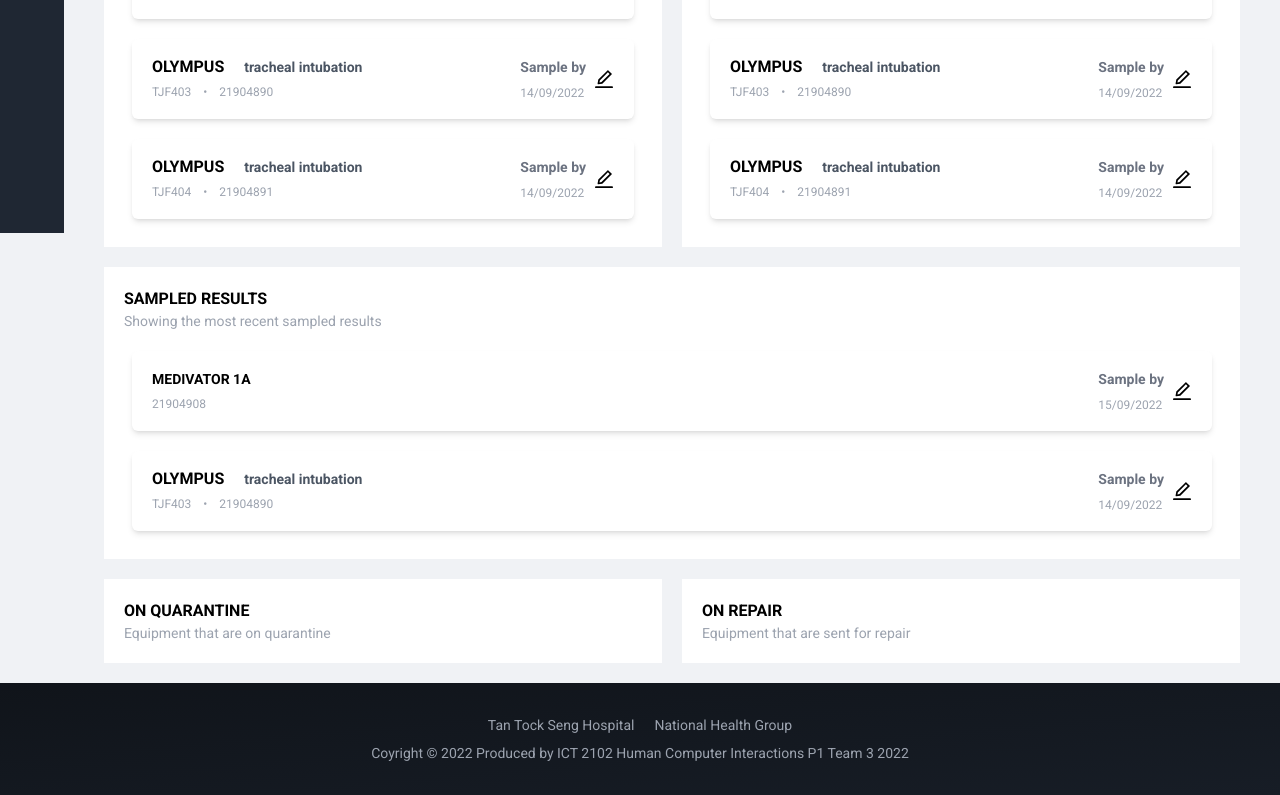
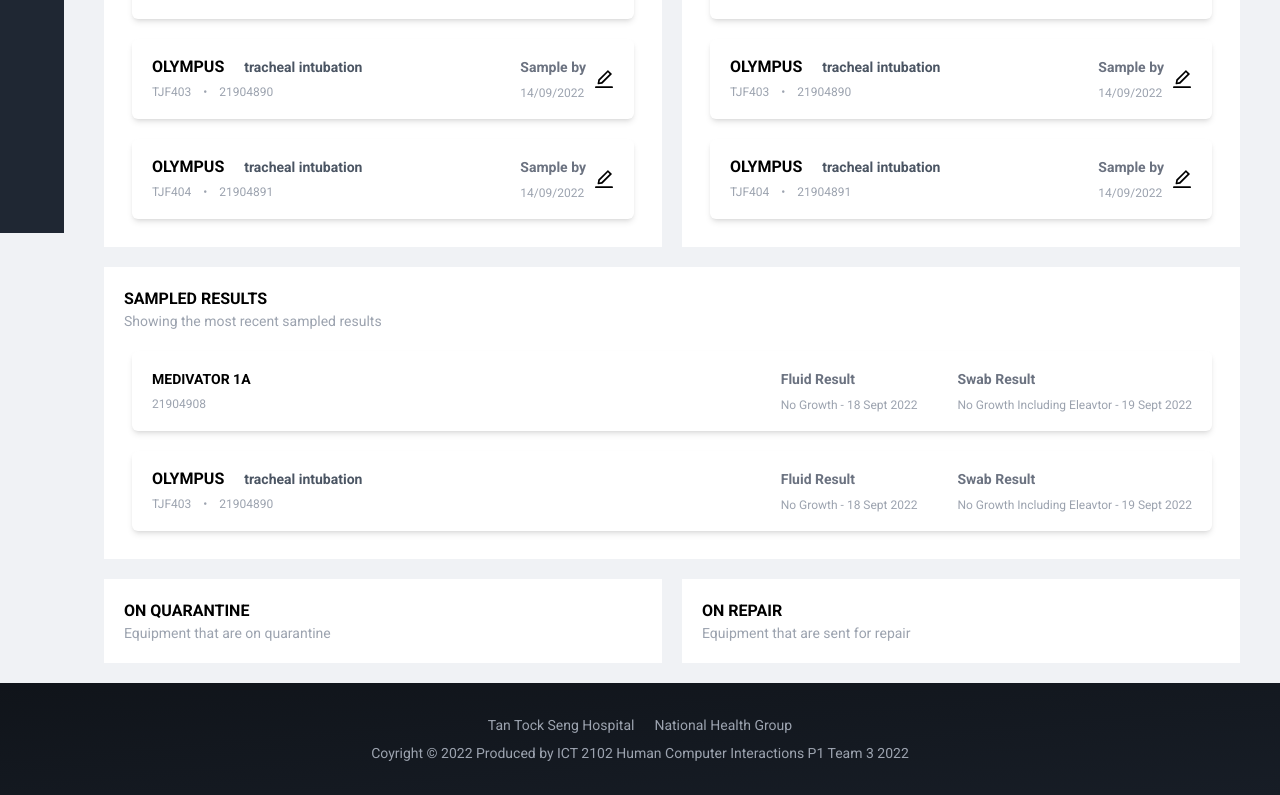
Before and after one commit to bran-donut/tts-ict2012, a Next.js app: page /home in a window 1280 px wide. Shown: the part 631-1426 px from the top of the page. Built offline with nearby package versions, Linux system fonts and the light colour scheme.

Commit message:
new data

```diff
--- a/Constants.js
+++ b/Constants.js
@@ -6,39 +6,39 @@
 
 export const navItems = [
   {
-    icon: <HomeFilled style={{fontSize: 24}} />,
+    icon: <HomeFilled style={{ fontSize: 24 }} />,
     text: "Home",
     link: "/home",
   },
   {
-    icon: <Image src={icons['Inventory.svg']} width={24} height={24} alt="inventory" />,
+    icon: <Image src={icons["Inventory.svg"]} width={24} height={24} alt="inventory" />,
     text: "Inventory",
     link: "",
     subItems: [
       {
-        icon: <Image src={icons['Scope.svg']} width={24} height={24} alt="scope" />,
+        icon: <Image src={icons["Scope.svg"]} width={24} height={24} alt="scope" />,
         text: "Scope",
         link: "/inventory?view=Scope",
       },
       {
-        icon: <Image src={icons['Washer.svg']} width={24} height={24} alt="washer" />,
+        icon: <Image src={icons["Washer.svg"]} width={24} height={24} alt="washer" />,
         text: "Washer (AER)",
         link: "/inventory?view=Washer%20(AER)",
       },
     ],
   },
   {
-    icon: <Image src={icons['Schedule.svg']} width={24} height={24} alt="schedule" />,
+    icon: <Image src={icons["Schedule.svg"]} width={24} height={24} alt="schedule" />,
     text: "Schedule",
     link: "",
     subItems: [
       {
-        icon: <Image src={icons['ViewSchedule.svg']} width={24} height={24} alt="view schedule" />,
+        icon: <Image src={icons["ViewSchedule.svg"]} width={24} height={24} alt="view schedule" />,
         text: "View Schedule",
         link: "/schedule/view",
       },
       {
-        icon: <Image src={icons['EditSchedule.svg']} width={24} height={24} alt="edit schedule" />,
+        icon: <Image src={icons["EditSchedule.svg"]} width={24} height={24} alt="edit schedule" />,
         text: "Edit Schedule",
         link: "/schedule?action=Edit",
       },
@@ -55,6 +55,8 @@
     status: "",
     frequency: 5,
     sampleDate: "15/09/2022",
+    fluidResult: "No Growth - 18 Sept 2022",
+    swabResult: "No Growth Including Eleavtor - 19 Sept 2022",
   },
   {
     brand: "OLYMPUS",
@@ -64,6 +66,8 @@
     status: "New",
     frequency: 4,
     sampleDate: "14/09/2022",
+    fluidResult: "No Growth - 18 Sept 2022",
+    swabResult: "No Growth Including Eleavtor - 19 Sept 2022",
   },
   {
     brand: "OLYMPUS",
--- a/pages/home.js
+++ b/pages/home.js
@@ -33,7 +33,17 @@
         </Card>
         <Card title="SAMPLED RESULTS" description="Showing the most recent sampled results" big={true}>
           {equipments.slice(0, 2).map((item, i) => {
-            return <ItemCard key={i} index={i} data={item} titles={["Sample by"]} keys={["sampleDate"]} select={false} edit={true} />;
+            return (
+              <ItemCard
+                key={i}
+                index={i}
+                data={item}
+                titles={["Fluid Result", "Swab Result"]}
+                keys={["fluidResult", "swabResult"]}
+                select={false}
+                edit={false}
+              />
+            );
           })}
         </Card>
         <Card title="ON QUARANTINE" description="Equipment that are on quarantine"></Card>
```
